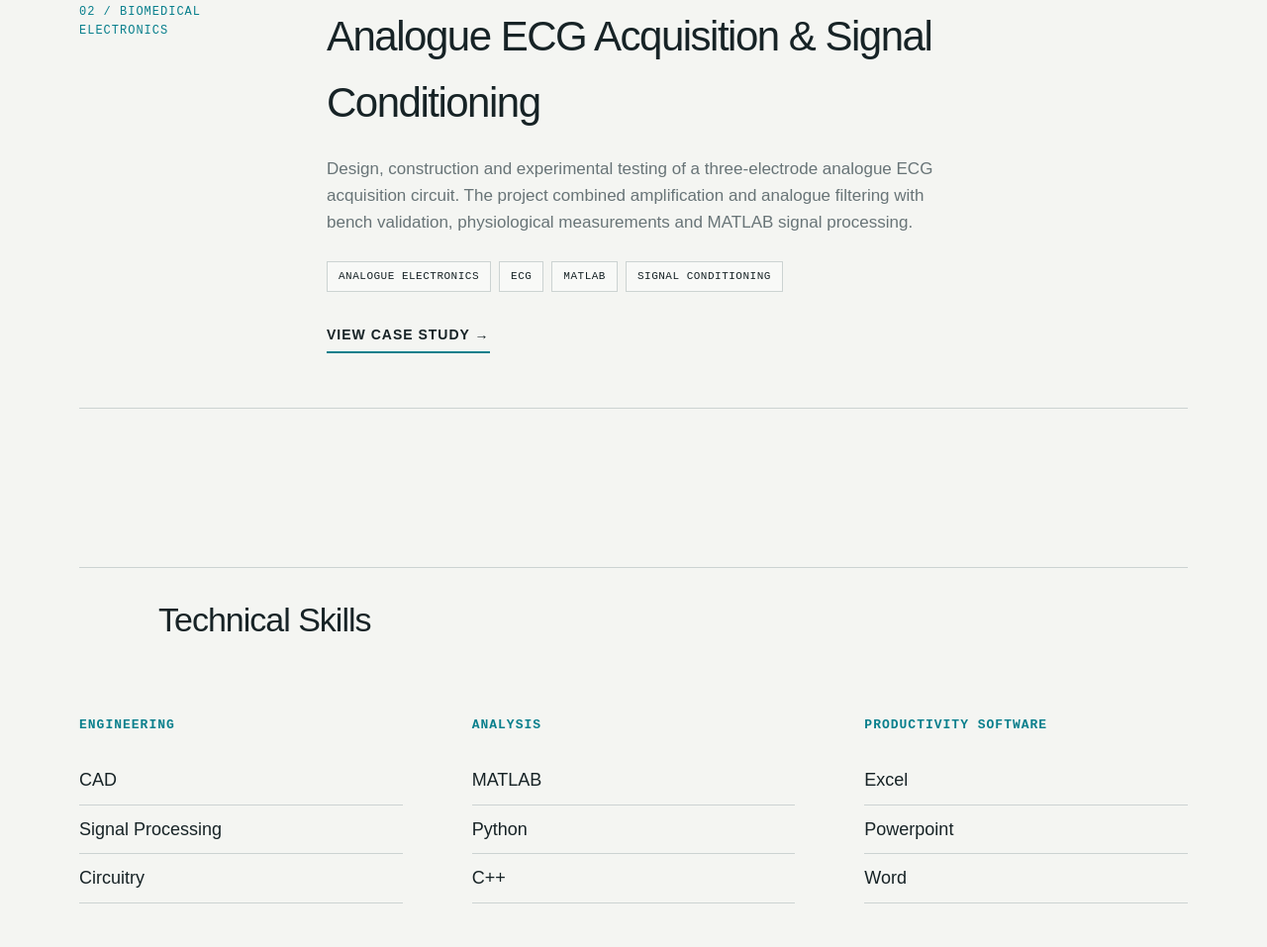
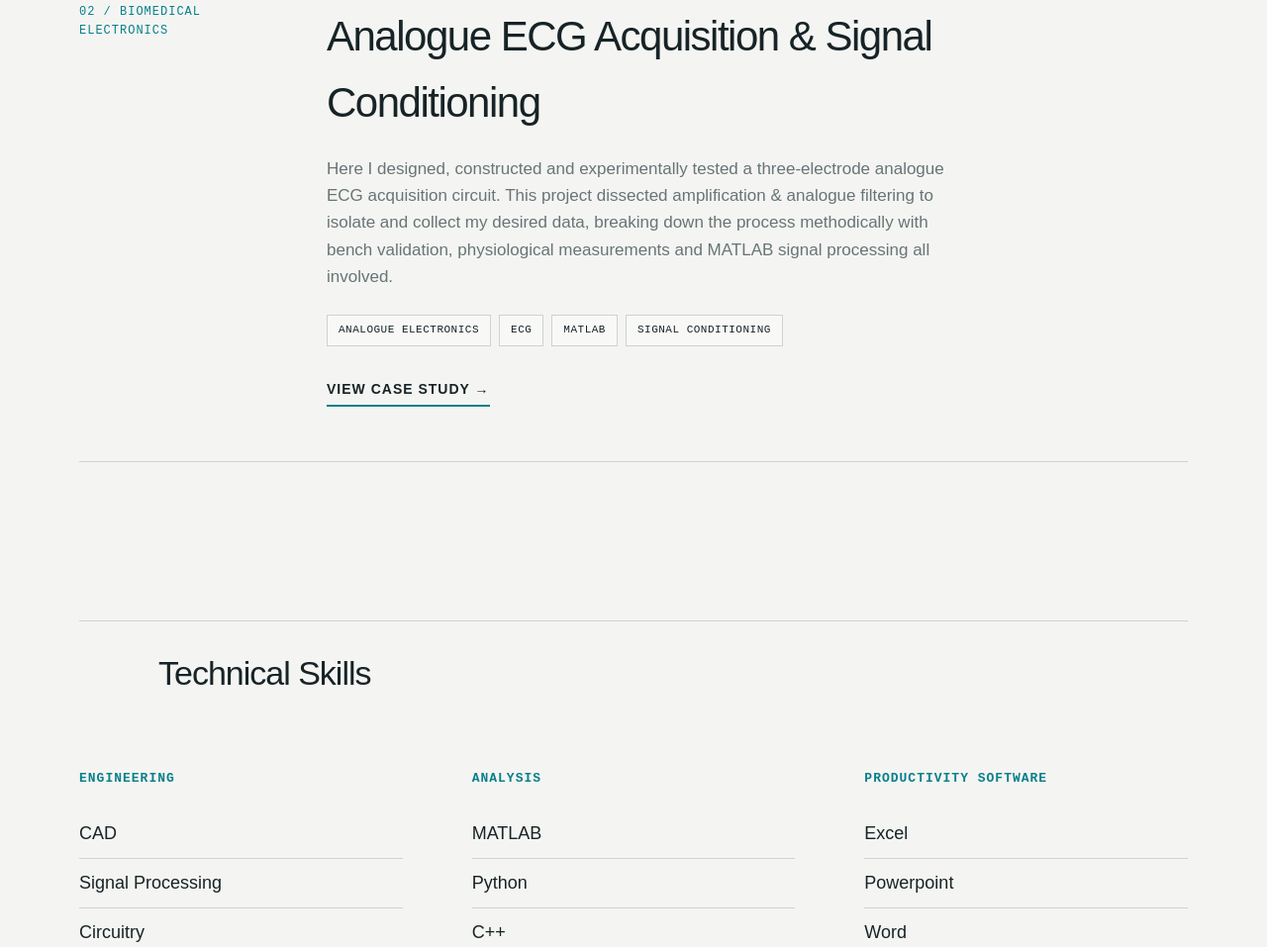
Before and after one commit to rosswilgar/rosswilgar.github.io, a plain HTML site: page index.html in a window 1280 px wide. Shown: the part 1737-2694 px from the top of the page at 99% size. Drawn offline with Linux system fonts and the light colour scheme.

Commit message:
Enhance project description in index.html
Revised project description for clarity and detail.

```diff
--- a/index.html
+++ b/index.html
@@ -109,11 +109,12 @@
         <h3>Analogue ECG Acquisition &amp; Signal Conditioning</h3>
 
         <p>
-            Design, construction and experimental testing of a
+            Here I designed, constructed and experimentally tested a
             three-electrode analogue ECG acquisition circuit.
-            The project combined amplification and analogue
-            filtering with bench validation, physiological
-            measurements and MATLAB signal processing.
+            This project dissected amplification & analogue
+            filtering to isolate and collect my desired data,
+            breaking down the process methodically with bench validation, physiological
+            measurements and MATLAB signal processing all involved.
         </p>
 
         <div class="tags">
```
